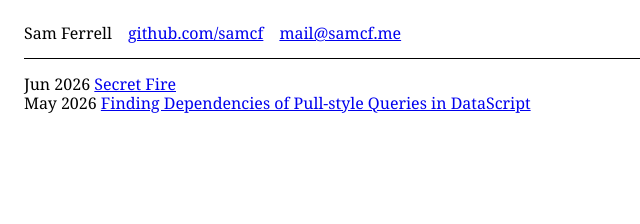
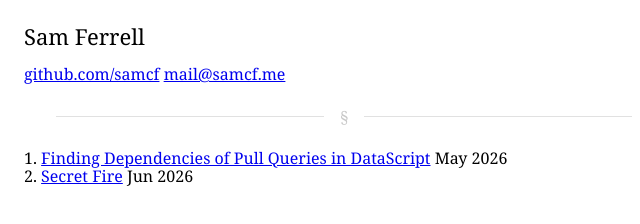
Before and after one commit to samcf/samcf.me, a plain HTML site: page docs/index.html in a window 1280 px wide. Shown: the whole page, without its empty margins (0-640 px from the left). Drawn offline with Linux system fonts and the light colour scheme.

Commit message:
Rewrite home as markdown.

```diff
--- a/docs/index.html
+++ b/docs/index.html
@@ -1,7 +1,7 @@
 <!doctype html>
 <html lang="en">
   <head>
-    <title>samcf.me</title>
+    <title>Sam Ferrell</title>
     <meta name="viewport" content="width=device-width, initial-scale=1" />
     <meta name="author" content="Sam Ferrell" />
     <link rel="stylesheet" href="/normalize.css" />
@@ -12,54 +12,68 @@
         margin: 24px;
       }
 
-      header {
-        border-bottom: 1px solid black;
+      main {
         max-width: 640px;
       }
 
-      ul {
-        display: flex;
-        flex-wrap: wrap;
-        list-style-position: inside;
-        list-style-type: none;
-        padding: 0;
-      }
+      @scope (article) {
+        h1 {
+          font-size: 22px;
+          font-weight: normal;
+        }
 
-      ol {
-        list-style-position: inside;
-        list-style-type: none;
-        margin: 16px 0 0 0;
-        padding: 0;
-      }
+        hr {
+          align-items: center;
+          border-color: rgb(225, 225, 225);
+          border-style: solid;
+          border-width: 1px 0 0 0;
+          color: rgb(200, 200, 200);
+          display: flex;
+          justify-content: center;
+          margin: 32px;
+          text-align: center;
 
-      li {
-        margin-right: 16px;
+          &::after {
+            background-color: white;
+            content: "§";
+            padding: 0 16px;
+          }
+        }
+
+        pre {
+          overflow-x: hidden;
+        }
+
+        code {
+          font-size: 12px;
+        }
+
+        ul,
+        ol {
+          list-style-position: inside;
+        }
+
+        :scope > ul,
+        :scope > ol {
+          padding-left: 0;
+        }
       }
     </style>
   </head>
   <body>
-    <header>
-      <nav>
-        <ul>
-          <li>Sam Ferrell</li>
-          <li><a href="https://www.github.com/samcf">github.com/samcf</a></li>
-          <li><a href="mailto:mail@samcf.me">mail@samcf.me</a></li>
-        </ul>
-      </nav>
-    </header>
     <main>
-      <ol>
-        <li>
-          <time datetime="2026-12-22">Jun 2026</time>
-          <a href="/post/secret-fire.html">Secret Fire</a>
-        </li>
-        <li>
-          <time datetime="2026-12-22">May 2026</time>
-          <a href="/post/pull-query-dependencies.html"
-            >Finding Dependencies of Pull-style Queries in DataScript</a
-          >
-        </li>
-      </ol>
+      <article><h1 id="sam-ferrell">Sam Ferrell</h1>
+<p><a href="https://github.com/samcf">github.com/samcf</a> <a
+href="mailto:mail@samcf.me" class="email">mail@samcf.me</a></p>
+<hr />
+<ol>
+<li><a href="/post/pull-query-dependencies.html"
+title="Finding Dependencies of Pull Queries">Finding Dependencies of
+Pull Queries in DataScript</a> May 2026</li>
+<li><a href="/post/secret-fire.html"
+title="How DataScript provides rare leverage for building browser applications">Secret
+Fire</a> Jun 2026</li>
+</ol></article>
     </main>
   </body>
 </html>
--- a/docs/style.css
+++ /dev/null
@@ -1 +0,0 @@
-@import url(/normalize.css) layer(root);
```
Also changed, not shown: docs/post/pull-query-dependencies.html (+31 -3 lines), template.html (+29 -1 lines), 3 other files.
